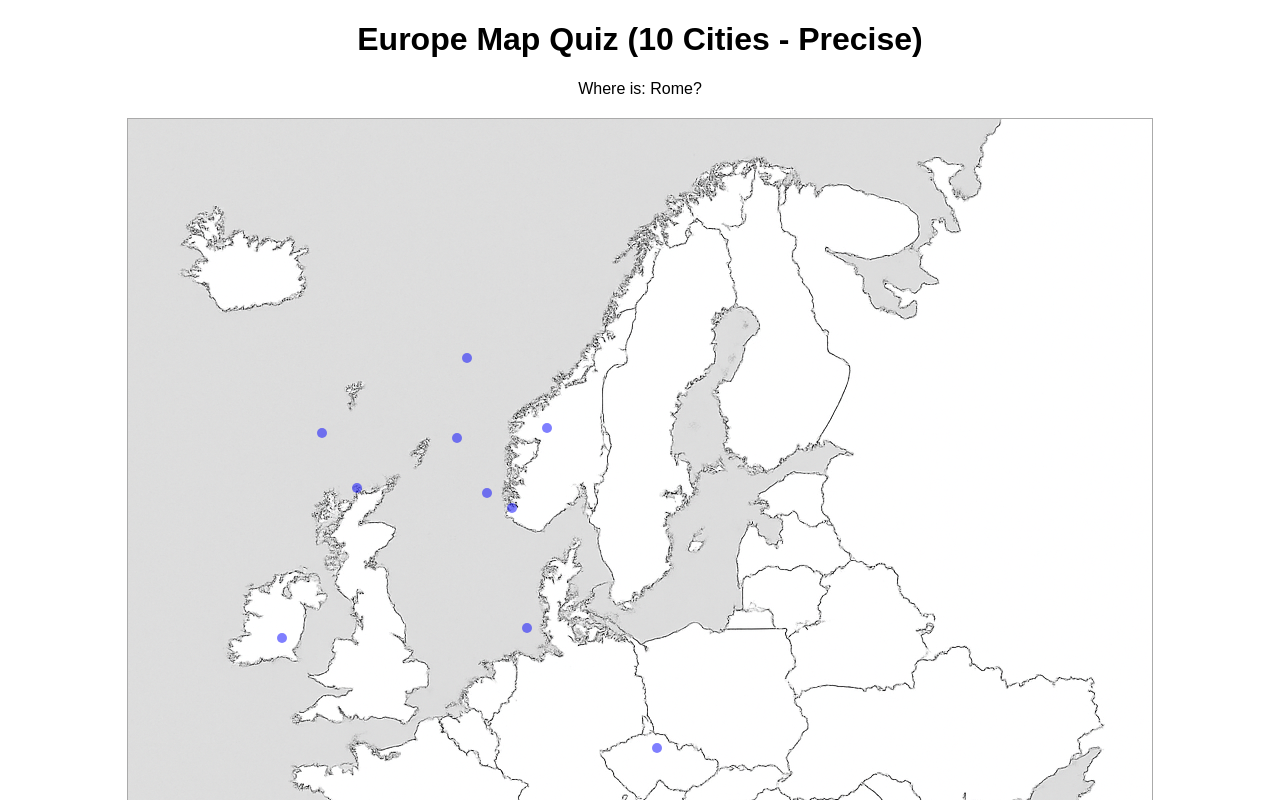
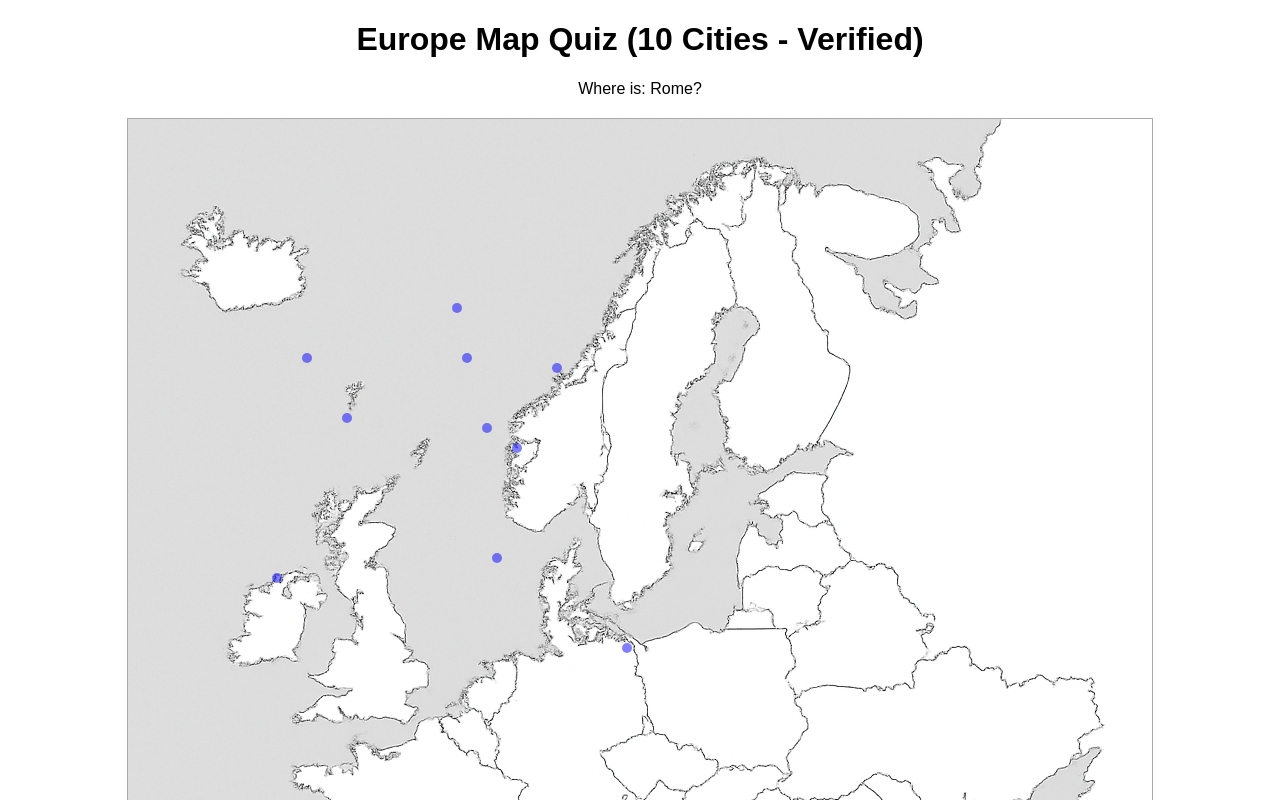
Before and after one commit to Doma187/interactive-map-quiz, a plain HTML site: page index.html in a window 1280 px wide. Shown: the top 800 px of the page. Drawn offline with Linux system fonts and the light colour scheme.

Commit message:
Add files via upload

```diff
--- a/index.html
+++ b/index.html
@@ -4,11 +4,11 @@
 <head>
   <meta charset="UTF-8" />
   <meta name="viewport" content="width=device-width, initial-scale=1.0" />
-  <title>Europe Map Quiz (Precise 1024x1024)</title>
+  <title>Europe Map Quiz (Corrected)</title>
   <style>
     body { font-family: Arial, sans-serif; text-align: center; }
     #map-container { position: relative; display: inline-block; }
-    #map { width: 1024px; height: 1024px; border: 1px solid #aaa; }
+    #map { width: 1024px; height: auto; border: 1px solid #aaa; }
     .feedback { margin-top: 20px; font-size: 1.2em; font-weight: bold; }
     .marker, .click-point {
       position: absolute;
@@ -30,10 +30,10 @@
   </style>
 </head>
 <body>
-  <h1>Europe Map Quiz (10 Cities - Precise)</h1>
+  <h1>Europe Map Quiz (10 Cities - Verified)</h1>
   <div id="question-display">Where is: <span id="question"></span>?</div>
   <div id="map-container">
-    <img id="map" src="europe-map.png" alt="Map of Europe" />
+    <img id="map" src="europe-map.png" alt="Accurate Map of Europe" />
     <div id="marker" class="marker" style="display: none;"></div>
   </div>
   <div class="feedback" id="feedback"></div>
@@ -46,16 +46,16 @@
     const mapContainer = document.getElementById("map-container");
 
     const points = [
-      { name: "London", x: 195, y: 315 },
-      { name: "Paris", x: 230, y: 370 },
-      { name: "Berlin", x: 330, y: 320 },
-      { name: "Rome", x: 400, y: 510 },
-      { name: "Madrid", x: 155, y: 520 },
-      { name: "Vienna", x: 360, y: 375 },
-      { name: "Budapest", x: 385, y: 390 },
-      { name: "Warsaw", x: 420, y: 310 },
-      { name: "Athens", x: 530, y: 630 },
-      { name: "Copenhagen", x: 340, y: 240 }
+      { name: "London", x: 180, y: 240 },
+      { name: "Paris", x: 220, y: 300 },
+      { name: "Berlin", x: 340, y: 240 },
+      { name: "Rome", x: 370, y: 440 },
+      { name: "Madrid", x: 150, y: 460 },
+      { name: "Vienna", x: 360, y: 310 },
+      { name: "Budapest", x: 390, y: 330 },
+      { name: "Warsaw", x: 430, y: 250 },
+      { name: "Athens", x: 500, y: 530 },
+      { name: "Copenhagen", x: 330, y: 190 }
     ];
 
     let currentIndex = 0;
```
